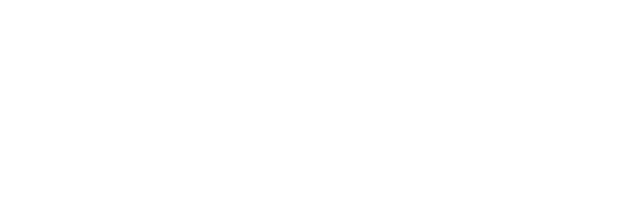
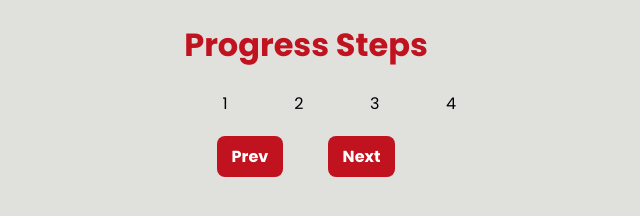
Before and after one commit to BuhleMtshali/progress-steps, a plain HTML site: page index.html in a window 1280 px wide. Shown: the whole page, without its empty margins (334-974 px from the left). Drawn offline with Linux system fonts and the light colour scheme.

Commit message:
updated the stylesheet

```diff
--- a/index.html
+++ b/index.html
@@ -12,5 +12,18 @@
       rel="stylesheet"
     />
   </head>
-  <body></body>
+  <body>
+    <h1>Progress Steps</h1>
+    <div class="container">
+      <div class="progress-container">
+        <div class="progress" id="progress"></div>
+        <div class="circle active">1</div>
+        <div class="circle">2</div>
+        <div class="circle">3</div>
+        <div class="circle">4</div>
+      </div>
+      <button class="prev" id="prev">Prev</button>
+      <button class="next" id="next">Next</button>
+    </div>
+  </body>
 </html>
--- a/style.css
+++ b/style.css
@@ -6,5 +6,37 @@
 
 body {
   font-family: "Poppins", sans-serif;
-  color: var(--bg-color);
+  background-color: var(--bg-color);
+  text-align: center;
 }
+h1 {
+  color: var(--circles-color);
+}
+.container {
+  text-align: center;
+}
+.progress-container {
+  display: flex;
+  justify-content: space-between;
+  align-items: center;
+  max-width: 100%;
+  width: 300px;
+  margin: 0 auto;
+}
+button {
+  margin: 20px;
+  padding: 8px 15px;
+  border: none;
+  border-radius: 8px;
+  font-size: 16px;
+  color: white;
+  font-weight: bold;
+  font-family: inherit;
+  cursor: pointer;
+  background-color: var(--circles-color);
+}
+button:hover {
+  background-color: var(--bg-color);
+  transition: 0.3s ease-in;
+  color: var(--circles-color);
+}
```
